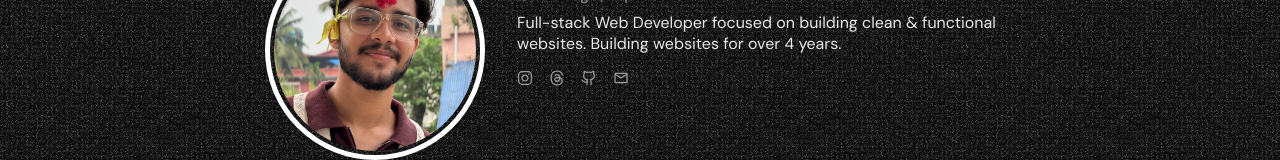
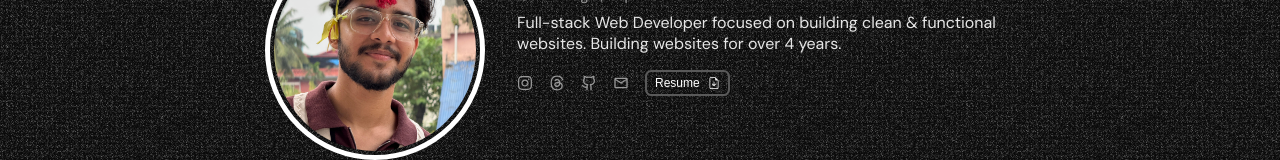
Before and after one commit to AshirAg/ashirs-portfolio, a React (Vite) app in the folder frontend/: page / in a window 1280 px wide. Shown: the part 161-321 px from the top of the page. Built offline with nearby package versions, Linux system fonts and the light colour scheme.

Commit message:
Updated files

```diff
--- a/frontend/src/components/micro-components/profileInfo/ProfileInfo.jsx
+++ b/frontend/src/components/micro-components/profileInfo/ProfileInfo.jsx
@@ -2,6 +2,7 @@ import styles from './ProfileInfo.module.css'
 import { IoLocationOutline } from "react-icons/io5";
 import Button from '../button/Button.jsx';
 import Links from '../links/Links.jsx';
+import Resume from '../../../assets/files/Resume.pdf';
 
 import { BsFileEarmarkArrowDown } from "react-icons/bs";
 
@@ -15,7 +16,7 @@ function ProfileInfo(){
             <p className={styles.desc}>Full-stack Web Developer focused on building clean & functional websites. Building websites for over 4 years.</p>
             <div className={styles.links}>
                 <Links />
-                {/* <Button className='sm button_primary' icon={<BsFileEarmarkArrowDown />}>Resume</Button> */}
+                <Button className='sm button_primary' href={Resume} target='_blank' icon={<BsFileEarmarkArrowDown />}>Resume</Button>
             </div>
         </div>
         </>
```
Also changed, not shown: 1 other file (tests, documents, lock files or other folders).
